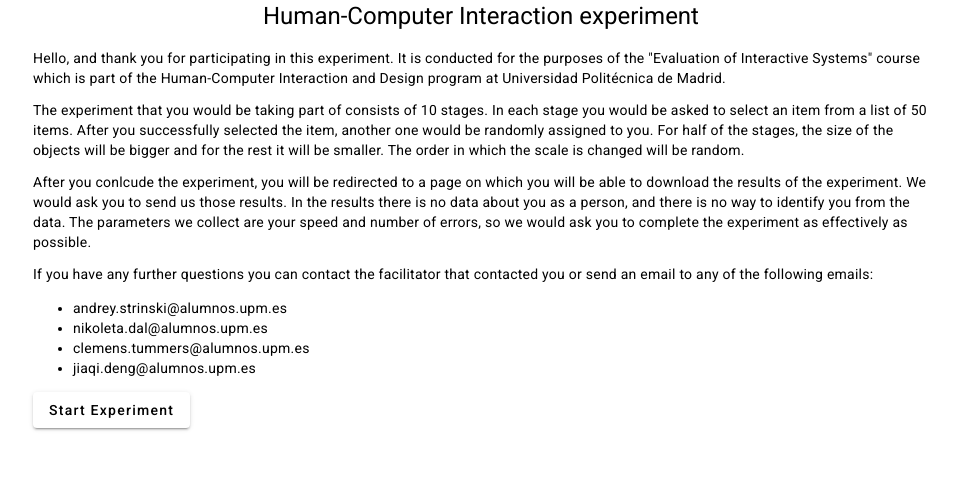
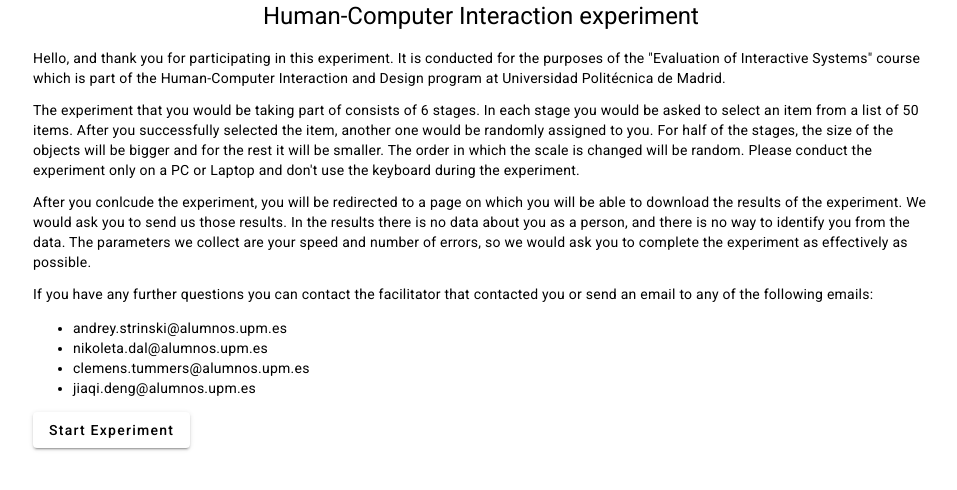
Before and after one commit to Kroxitrock/HCI-23-24-a-b-experiment, an Angular app: page / in a window 1280 px wide. Shown: the top 490 px of the page, without its empty margins (159-1116 px from the left). Built offline with nearby package versions, Linux system fonts and the light colour scheme.

Commit message:
Update description

```diff
--- a/src/app/hello/hello.component.html
+++ b/src/app/hello/hello.component.html
@@ -7,12 +7,13 @@
     Politécnica de Madrid.
   </p>
   <p>
-    The experiment that you would be taking part of consists of 10 stages. In
+    The experiment that you would be taking part of consists of 6 stages. In
     each stage you would be asked to select an item from a list of 50 items.
     After you successfully selected the item, another one would be randomly
     assigned to you. For half of the stages, the size of the objects will be
     bigger and for the rest it will be smaller. The order in which the scale is
-    changed will be random.
+    changed will be random. Please conduct the experiment only on a PC or Laptop
+    and don't use the keyboard during the experiment.
   </p>
   <p>
     After you conlcude the experiment, you will be redirected to a page on which
```
